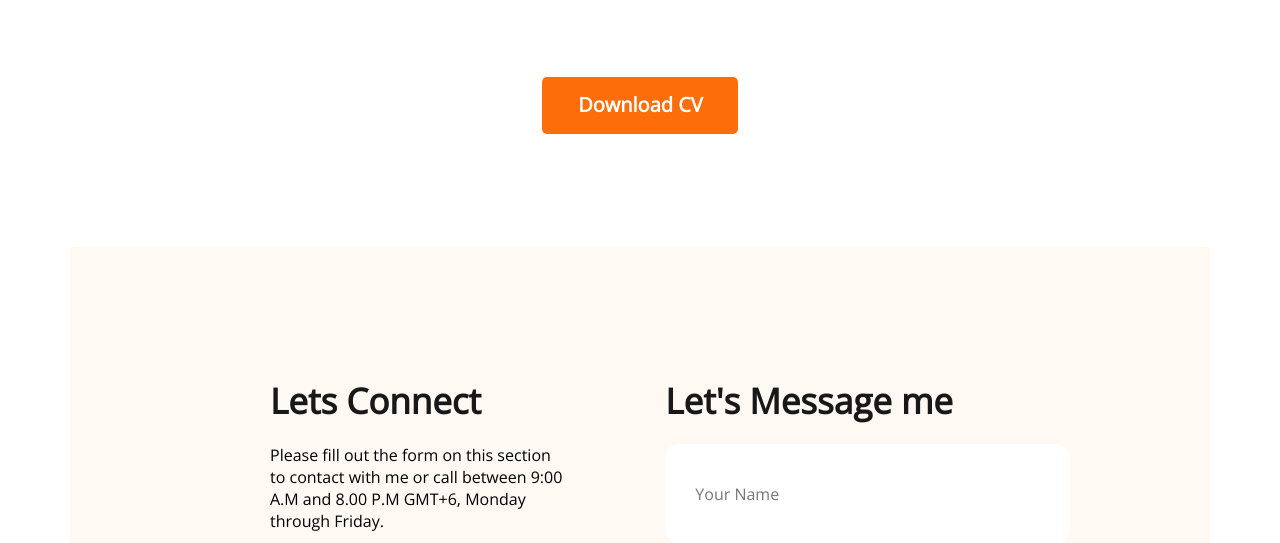
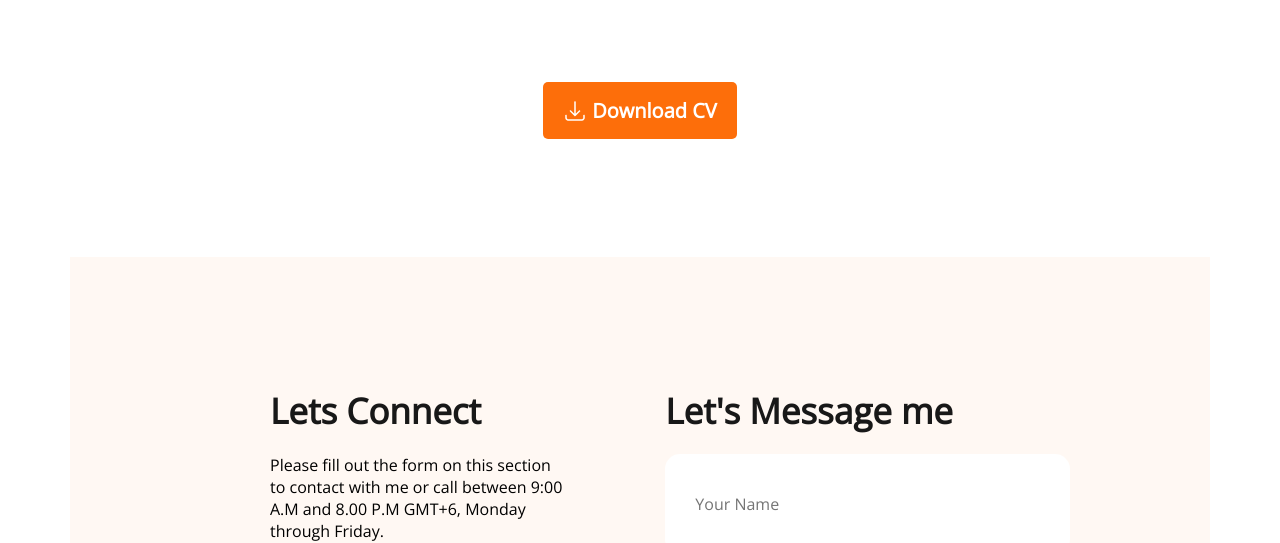
Before and after one commit to P-Hemal/portfolio-site, a plain HTML site: page index.html in a window 1280 px wide. Shown: the part 2839-3382 px from the top of the page. Drawn offline with nearby package versions, Linux system fonts and the light colour scheme.

Commit message:
icon updated

```diff
--- a/index.html
+++ b/index.html
@@ -136,7 +136,7 @@
                 </div>
             </div>
             <div class="resume-button">
-                <button class="btn-primary">Download CV</button>
+                <button class="btn-download"> <img class="icon" src="images/Download.png" alt=""> Download CV</button>
             </div>
         </section>
         <!-- Contact Section -->
```
